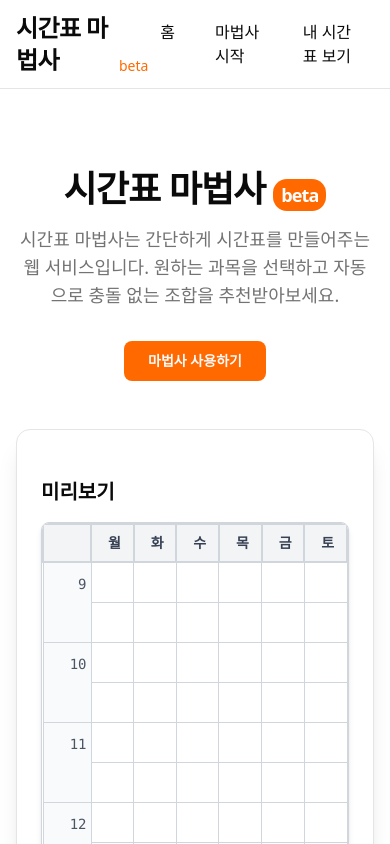
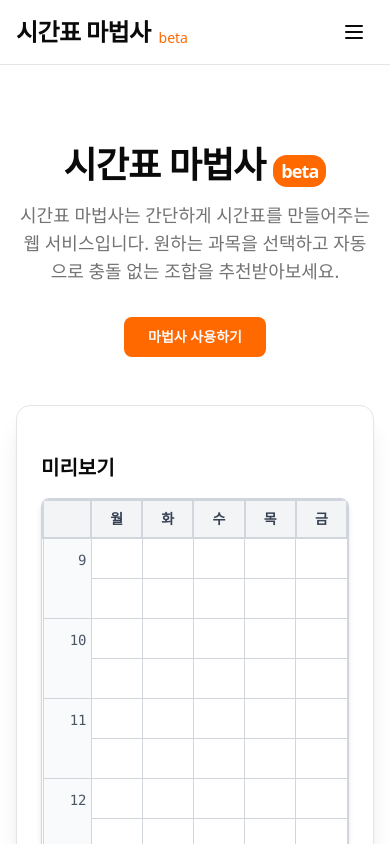
Before and after one commit to karpitony/timetable-wizard, a Next.js app: page / in a window 390 px wide. Shown: the top 844 px of the page. Built offline with nearby package versions, Linux system fonts and the light colour scheme.

Commit message:
feat: 모바일에서 잘 보이게 수정

```diff
--- a/app/timetable/page.tsx
+++ b/app/timetable/page.tsx
@@ -9,6 +9,7 @@ import CourseTable from "@/components/Wizard/CourseTable";
 import { useCourses } from '@/hooks/useCourses';
 import { Course } from "@/types/data";
 import { hasAnyConflict } from "@/lib/has-conflict";
+import { Trash2Icon } from "lucide-react";
 
 export default function TimetablePage() {
   const [timetables, setTimetables] = useState<TimetableData[]>([]);
@@ -67,7 +68,7 @@ export default function TimetablePage() {
             {timetables.map((tt) => (
               <li key={tt.id} className="flex justify-between items-center py-2 border-b">
                 <button
-                  className="text-blue-600 underline"
+                  className="text-blue-600 underline text-xl"
                   onClick={() => setSelected(tt)}
                 >
                   {tt.id}
@@ -76,7 +77,7 @@ export default function TimetablePage() {
                   className="text-red-600"
                   onClick={() => handleDelete(tt.id)}
                 >
-                  삭제
+                  <Trash2Icon />
                 </button>
               </li>
             ))}
--- a/app/wizard/page.tsx
+++ b/app/wizard/page.tsx
@@ -63,15 +63,15 @@ const Wizard = () => {
           />
         ))}
 
-        <div className="mt-4 flex justify-between items-center">
+        <div className="mt-4 flex justify-between items-center px-10">
           <button
-            className="bg-orange-500 text-white px-4 py-2 rounded w-full md:w-auto"
+            className="bg-orange-500 text-white px-4 py-2 rounded font-bold hover:bg-orange-400 transition-colors"
             onClick={addGroup}
           >
             그룹 추가
           </button>
           <Link
-            className="bg-blue-500 text-white px-4 py-2 rounded w-full md:w-auto"
+            className="bg-blue-500 text-white px-4 py-2 rounded font-bold hover:bg-blue-400 transition-colors"
             href="/wizard/result"
           >
             시간표 만들기
--- a/components/Header.tsx
+++ b/components/Header.tsx
@@ -1,8 +1,12 @@
 'use client';
 
 import Link from "next/link";
+import { useState } from "react";
+import { Menu, X } from "lucide-react";
 
 export default function Header() {
+  const [open, setOpen] = useState(false);
+
   return (
     <header className="w-full border-b bg-background text-foreground">
       <div className="max-w-6xl mx-auto flex items-center justify-between px-4 py-3">
@@ -12,29 +16,41 @@ export default function Header() {
           <span className="text-sm text-orange-500 font-medium">beta</span>
         </Link>
 
-        {/* 우측: CTA 버튼 */}
-        <nav className="flex gap-4">
-          <Link
-            href="/"
-            className="text-base font-medium hover:bg-gray-200 px-3 py-2 rounded-md transition-colors"
-          >
-            홈
-          </Link>
-          <Link
-            href="/wizard"
-            className="text-base font-medium hover:bg-gray-200 px-3 py-2 rounded-md transition-colors"
-          >
-            마법사 시작
-          </Link>
-          <Link
-            href="/timetable"
-            className="text-base font-medium hover:bg-gray-200 px-3 py-2 rounded-md transition-colors"
-          >
-            내 시간표 보기
-          </Link>
+        {/* 모바일 메뉴 버튼 */}
+        <button
+          className="md:hidden p-2 rounded focus:outline-none focus:ring-2 focus:ring-ring"
+          onClick={() => setOpen(!open)}
+        >
+          {open ? <X size={24} /> : <Menu size={24} />}
+        </button>
+
+        {/* 데스크탑 네비게이션 */}
+        <nav className="hidden md:flex gap-4">
+          <NavLink href="/" text="홈" />
+          <NavLink href="/wizard" text="마법사 시작" />
+          <NavLink href="/timetable" text="내 시간표 보기" />
         </nav>
+      </div>
 
-      </div>
+      {/* 모바일 드롭다운 메뉴 */}
+      {open && (
+        <nav className="md:hidden flex flex-col gap-2 px-4 pb-4">
+          <NavLink href="/" text="홈" />
+          <NavLink href="/wizard" text="마법사 시작" />
+          <NavLink href="/timetable" text="내 시간표 보기" />
+        </nav>
+      )}
     </header>
   );
 }
+
+function NavLink({ href, text }: { href: string; text: string }) {
+  return (
+    <Link
+      href={href}
+      className="text-base font-medium hover:bg-gray-200 px-3 py-2 rounded-md transition-colors"
+    >
+      {text}
+    </Link>
+  );
+}
--- a/components/TimeTable.tsx
+++ b/components/TimeTable.tsx
@@ -31,7 +31,15 @@ function Timetable({ courses }: TimetableProps) {
     return { startHour, endHour };
   }, [courses]);
 
-  const days = ["월", "화", "수", "목", "금", "토"];
+  const baseDays = ["월", "화", "수", "목", "금"];
+  const includeSaturday = useMemo(() => {
+    return courses.some(course =>
+      course.timeSlots.some(slot => slot.day === "토")
+    );
+  }, [courses]);
+  const days = includeSaturday ? [...baseDays, "토"] : baseDays;
+
+
   const skipCells = new Set<string>();
   const intervals = Array.from({ length: (endHour - startHour) * 2 }, (_, i) => startHour * 60 + i * 30);
 
--- a/components/Wizard/CourseSearchModal.tsx
+++ b/components/Wizard/CourseSearchModal.tsx
@@ -44,7 +44,7 @@ export default function CourseSearchModal({ allCourses, onSelect }: Props) {
           onChange={(e) => setQuery(e.target.value)}
           className="mt-4"
         />
-        <ul className="space-y-2 h-[70vh]">
+        <ul className="space-y-2 h-[50vh] md:h-[70vh]">
           {filtered.slice(0, 20).map((course) => (
             <li
               key={course.id}
```
